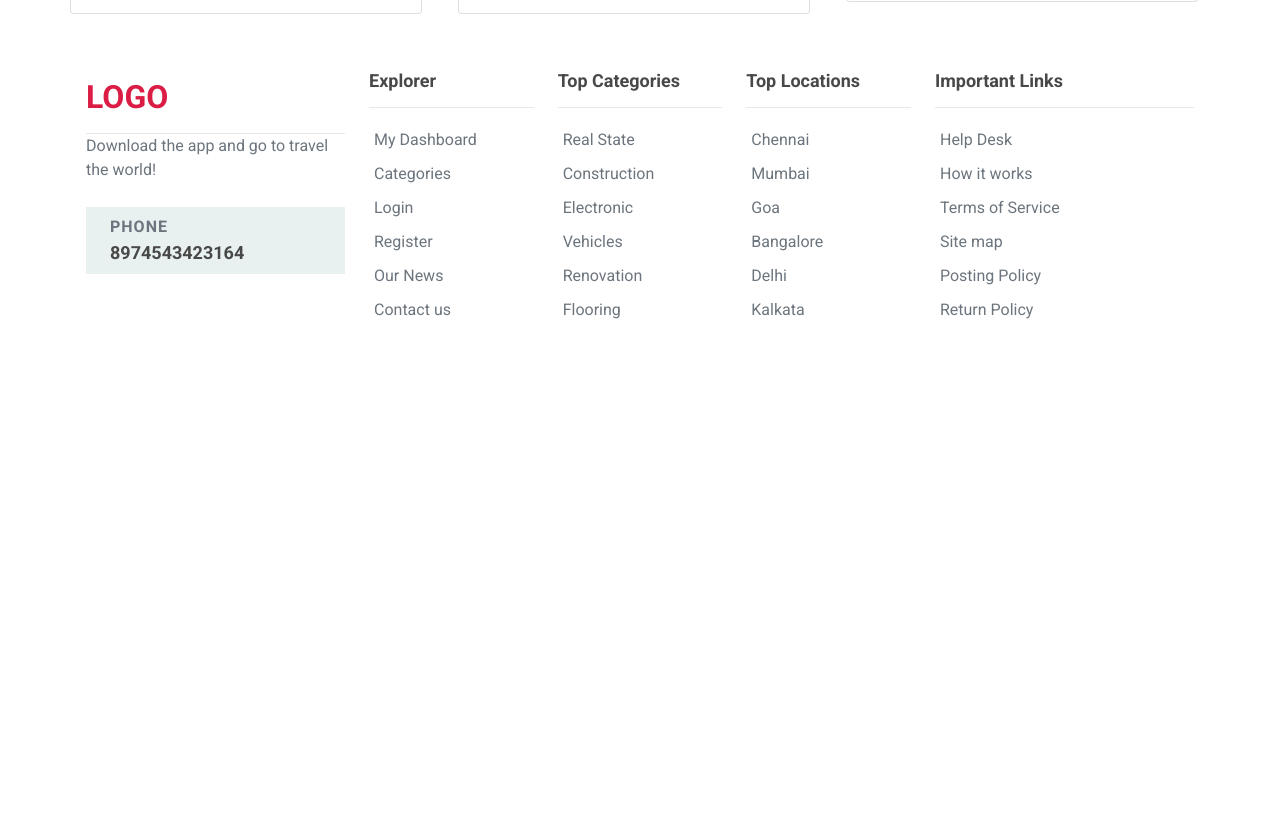
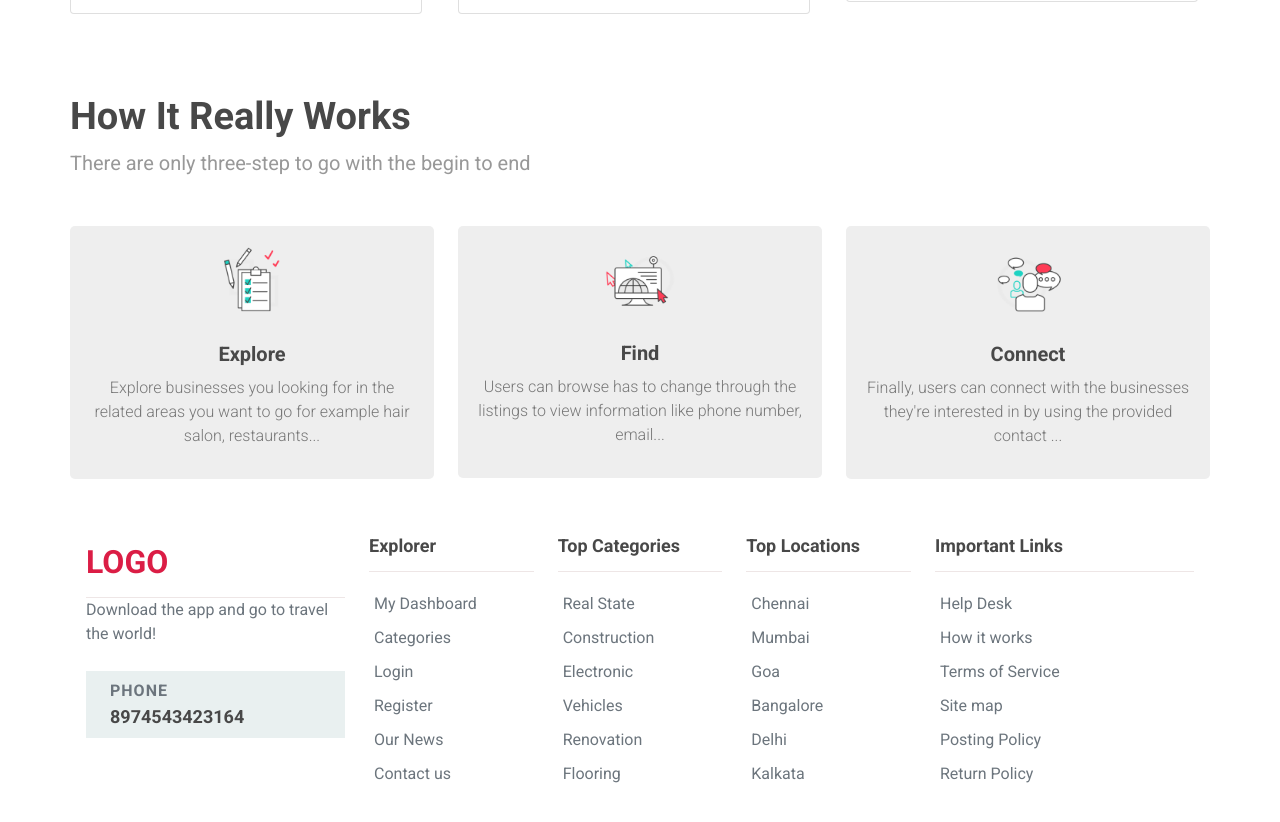
Before and after one commit to noyon-podder/constructional-website, a plain HTML site: page index.html in a window 1280 px wide. Shown: the part 1758-2580 px from the top of the page. Before the commit the page ends 2126 px from the top, so only its background shows below. Drawn offline with nearby package versions, Linux system fonts and the light colour scheme.

Commit message:
[DONE] plan section add this commit

```diff
--- a/css/style.css
+++ b/css/style.css
@@ -256,6 +256,32 @@ img {
 }
 /*
 ***********************
+13. plan section
+***********************
+*/
+.plan-wrapper {
+  background-color: #eeeeee;
+  padding: 15px 20px;
+  border-radius: 5px;
+}
+.plan-wrapper h3 {
+  font-size: 20px;
+  font-weight: 700;
+  color: var(--title-color);
+  margin-top: 20px;
+}
+.plan-wrapper p {
+  font-size: 16px;
+  font-weight: 300;
+  color: #777;
+  margin-top: 10px;
+}
+
+.plan-icon {
+  width: 70px;
+}
+/*
+***********************
 15. footer style
 ***********************
 */
--- a/index.html
+++ b/index.html
@@ -304,6 +304,45 @@
           </div>
         </section>
         <!-- ***************Featured section end here********  -->
+
+        <!-- plan section start  -->
+        <section class="section container">
+          <div class="">
+            <h2 class="section-heading">How It Really Works</h2>
+            <p class="section-subheading">There are only three-step to go with the begin to end</p>
+          </div>
+
+          <div class="row mt-5">
+            <div class="col-md-4">
+              <div class="plan-wrapper text-center">
+                <img src="./images/plan/h1-process-img-1.png.png" class="plan-icon" alt="">
+                <h3>Explore</h3>
+                <p>Explore businesses you looking for in the related areas you want to go for example hair salon, restaurants...
+                </p>
+              </div>
+            </div>
+            <div class="col-md-4">
+              <div class="plan-wrapper text-center">
+                <img src="./images/plan/h1-process-img-2.png.png" class="plan-icon" alt="">
+                <h3>Find</h3>
+                <p>Users can browse has to change through the listings to view information like phone number, email...
+
+                </p>
+              </div>
+            </div>
+            <div class="col-md-4">
+              <div class="plan-wrapper text-center">
+                <img src="./images/plan/h1-process-img-3.png.png" class="plan-icon" alt="">
+                <h3>Connect</h3>
+                <p>Finally, users can connect with the businesses they're interested in by using the provided contact ...
+
+
+                </p>
+              </div>
+            </div>
+          </div>
+        </section>
+        <!-- plan section end -->
       </main>
       <!-- main part end -->
 
```
Also changed, not shown: images/1.jpg (deleted), images/2.jpg (deleted), images/3.jpg (deleted), images/4.jpg (deleted), images/5.jpg (deleted), images/plan/h1-process-img-1.png.png (added), images/plan/h1-process-img-2.png.png (added), images/plan/h1-process-img-3.png.png (added).
